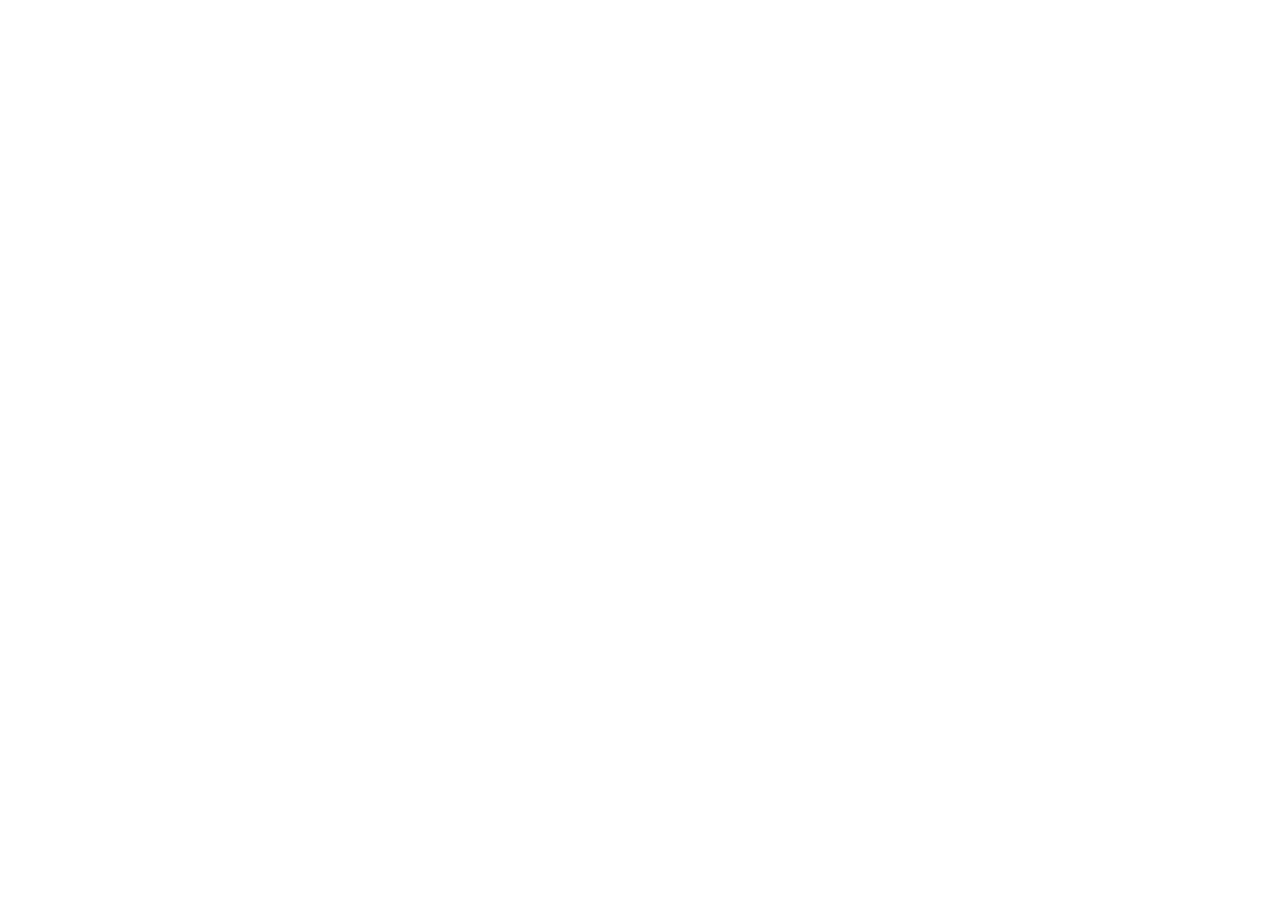
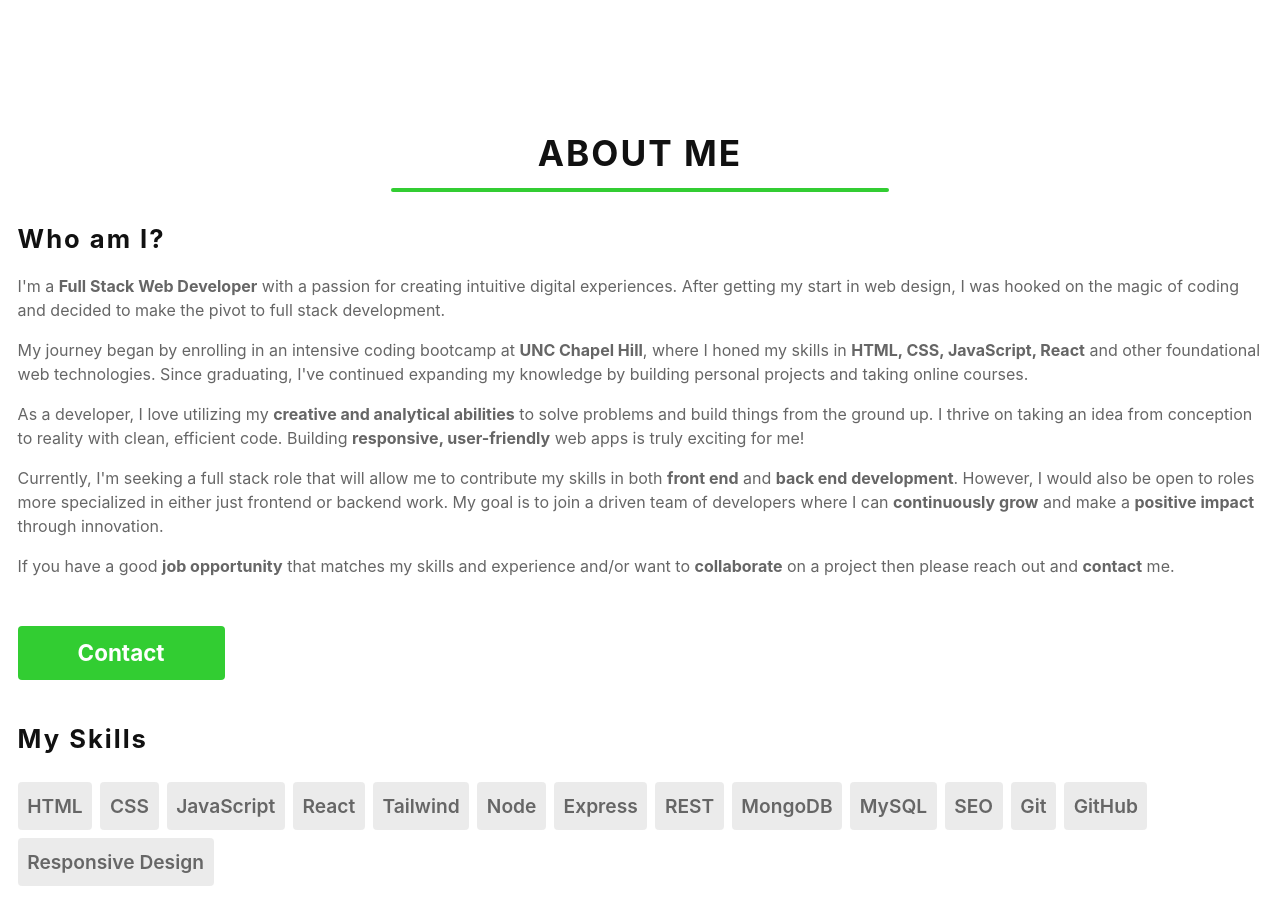
Before and after one commit to ScarElite/portfolio-final, a React (Create React App) app: page / in a window 1280 px wide. Shown: the part 680-1604 px from the top of the page. Before the commit the page ends 800 px from the top, so only its background shows below. Built offline with nearby package versions, Linux system fonts and the light colour scheme.

Commit message:
Created the About Me section

```diff
--- a/src/App.js
+++ b/src/App.js
@@ -3,12 +3,14 @@
 // Component imports
 import NavBar from './Components/NavBar';
 import Main from "./Components/Main"
+import About from './Components/About';
 
 function App() {
   return (
     <main>
       <NavBar />
       <Main />
+      <About />
     </main>
   );
 }
--- /dev/null
+++ b/src/Components/About/index.js
@@ -0,0 +1,74 @@
+import React from "react";
+
+const About = () => {
+    const handleButtonClick = () => {
+        console.log("About Button Clicked!")
+    }
+
+    return (
+        <section id="About">
+            <div className="about-header-div flex flex-col items-center my-5">
+                <h1 className="text-center about-header">ABOUT ME</h1>
+                <div className="about-header-line my-2" />
+            </div>
+
+            <div className="flex flex-col justify-evenly">
+                <div className="mb-2">
+                    <h2 className="about-header-2">Who am I?</h2>
+                </div>
+
+                <div>
+                    <p className="my-2">I'm a <span className="about-span">Full Stack Web Developer</span> with a passion for creating intuitive digital experiences. After getting my start in web design, I was hooked on the magic of coding and decided to make the pivot to full stack development.</p>
+                </div>
+
+                <div>
+                    <p className="my-2">My journey began by enrolling in an intensive coding bootcamp at <span className="about-span">UNC Chapel Hill</span>, where I honed my skills in <span className="about-span">HTML, CSS, JavaScript, React</span> and other foundational web technologies. Since graduating, I've continued expanding my knowledge by building personal projects and taking online courses.</p>
+                </div>
+
+                <div>
+                    <p className="my-2">As a developer, I love utilizing my <span className="about-span">creative and analytical abilities</span> to solve problems and build things from the ground up. I thrive on taking an idea from conception to reality with clean, efficient code. Building <span className="about-span">responsive, user-friendly</span> web apps is truly exciting for me!</p>
+                </div>
+
+                <div>
+                    <p className="my-2">Currently, I'm seeking a full stack role that will allow me to contribute my skills in both <span className="about-span">front end</span> and <span className="about-span">back end development</span>. However, I would also be open to roles more specialized in either just frontend or backend work. My goal is to join a driven team of developers where I can <span className="about-span">continuously grow</span> and make a <span className="about-span">positive impact</span> through innovation.</p>
+                </div>
+
+                <div>
+                    <p className="my-2">If you have a good <span className="about-span">job opportunity</span> that matches my skills and experience and/or want to <span className="about-span">collaborate</span> on a project then please reach out and <span className="about-span">contact</span> me.</p>
+                </div>
+
+                <div className="about-button-div flex justify-start my-10">
+                    <button className="about-button text-center" onClick={handleButtonClick}>Contact</button>
+                </div>
+
+            </div>
+
+            <div>
+                <div className="mb-6">
+                    <h2 className="about-header-2">My Skills</h2>
+                </div>
+
+                <div className="skills flex flex-wrap">
+                    <div className="skill">HTML</div>
+                    <div className="skill">CSS</div>
+                    <div className="skill">JavaScript</div>
+                    <div className="skill">React</div>
+                    <div className="skill">Tailwind</div>
+                    <div className="skill">Node</div>
+                    <div className="skill">Express</div>
+                    <div className="skill">REST</div>
+                    <div className="skill">MongoDB</div>
+                    <div className="skill">MySQL</div>
+                    <div className="skill">SEO</div>
+                    <div className="skill">Git</div>
+                    <div className="skill">GitHub</div>
+                    <div className="skill">Responsive Design</div>
+                </div>
+
+            </div>
+
+        </section>
+    )
+}
+
+export default About;
--- a/src/index.css
+++ b/src/index.css
@@ -91,8 +91,63 @@
 .main-button {
   background-color: limegreen;
   border-radius: 4px;
-  padding: 10px 80px;
+  padding: 10px 60px;
   color: white;
+  font-size: 1.4rem;
+  font-weight: bold;
+}
+
+#About {
+  margin: 1.1rem;
+  padding: 2rem 0;
+}
+
+.about-header {
+  color: #111;
+  font-size: 2.2rem;
+  font-weight: bold;
+  letter-spacing: 2px;
+}
+
+.about-header-line {
+  background-color: limegreen;
+  height: 4px;
+  border-radius: 4px;
+  width: 40%;
+}
+
+#About p {
+  color: #666;
+  font-size: 1rem;
+}
+
+.about-span {
+  font-weight: bold;
+}
+
+.about-button {
+  background-color: limegreen;
+  border-radius: 4px;
+  padding: 10px 60px;
+  color: white;
+  font-size: 1.4rem;
+  font-weight: bold;
+}
+
+.about-header-2 {
+  color: #111;
   font-size: 1.6rem;
   font-weight: bold;
+  letter-spacing: 2px;
 }
+
+.skill {
+  padding: 0.6rem;
+  margin-bottom: 0.5rem;
+  margin-right: 0.5rem;
+  font-size: 1.2rem;
+  background: rgba(153,153,153,.2);
+  border-radius: 4px;
+  font-weight: 600;
+  color: #666;
+}
```
